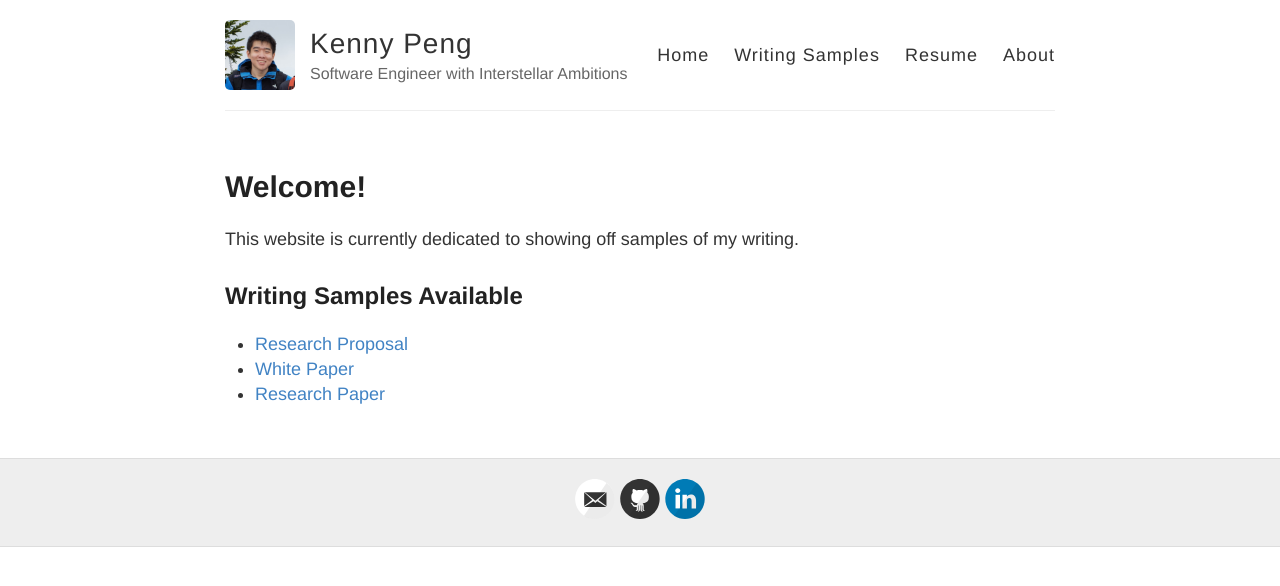
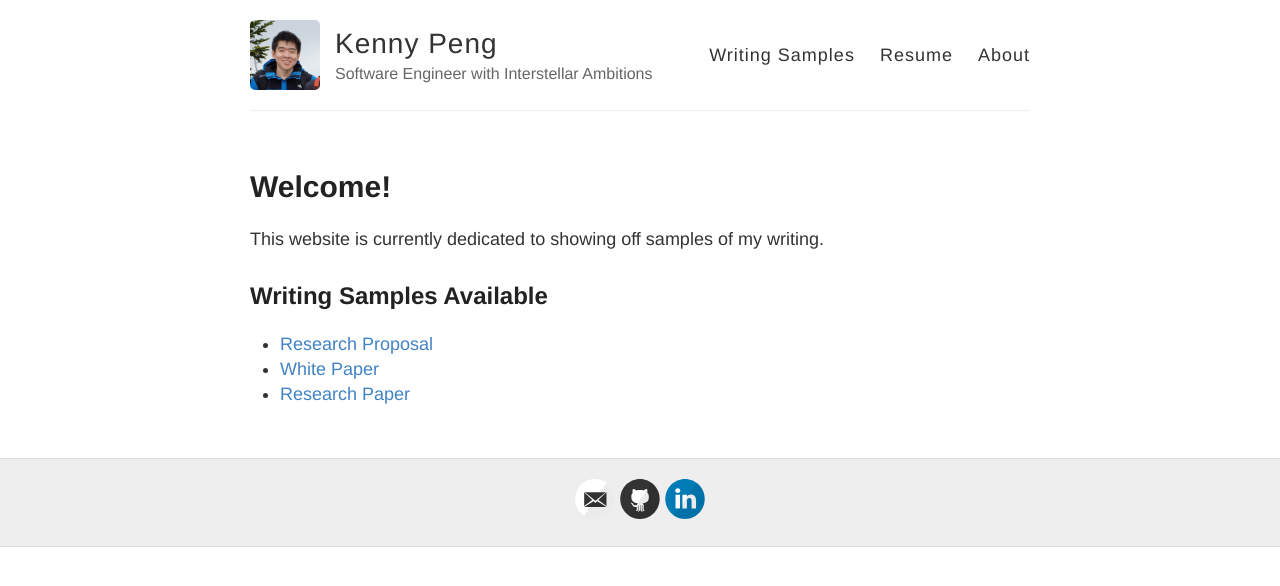
Before and after one commit to Kenny-Peng/Kenny-Peng.github.io, a Jekyll site: the page built from index.html, in a window 1280 px wide. Shown: the top 586 px of the page. Built offline with Jekyll 4.4.1, drawn with Linux system fonts in a browser that asks for light colours.

Commit message:
Shrink max page width

```diff
--- a/_layouts/default.html
+++ b/_layouts/default.html
@@ -28,7 +28,6 @@
           </div>
 
           <nav>
-            <a href="{{ site.baseurl }}/">Home</a>
             <a href="{{ site.baseurl }}/writing-samples">Writing Samples</a>
             <a href="{{ site.baseurl }}/resume">Resume</a>
             <a href="{{ site.baseurl }}/about">About</a>
--- a/style.scss
+++ b/style.scss
@@ -25,7 +25,7 @@ body {
 
 .container {
   margin: 0 auto;
-  max-width: 850px;
+  max-width: 800px;
   padding: 0 10px;
   width: 100%;
 }
```
